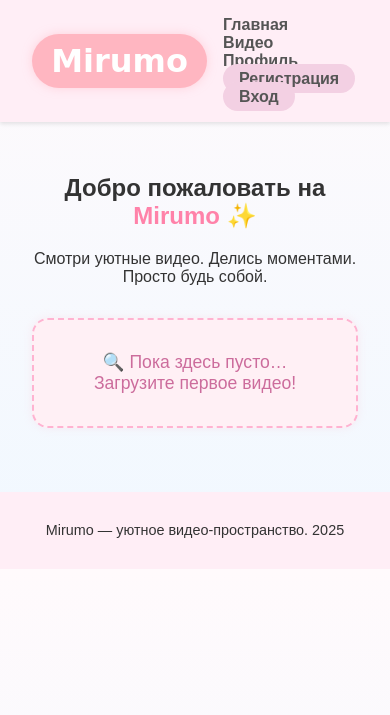
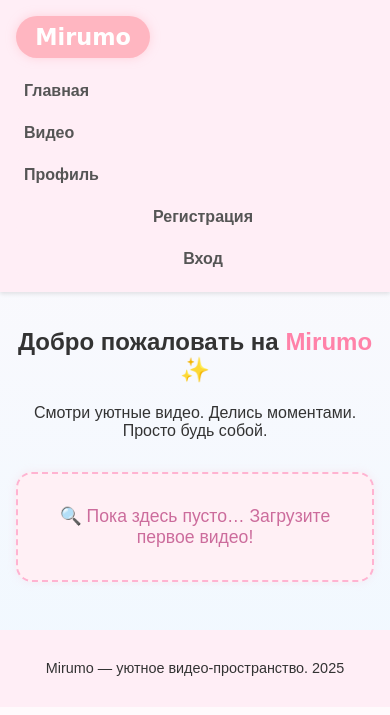
Before and after one commit to bagas1502/Mirumo, a Flask app: page / in a window 390 px wide. Shown: the top 715 px of the page. Run offline with Flask 3, Linux system fonts and the light colour scheme; data that the repository does not hold is empty; some web fonts are replaced.

Commit message:
Добавлена адаптивность для телефонов и планшетов

```diff
--- a/static/style.css
+++ b/static/style.css
@@ -209,3 +209,88 @@ body {
 .form-register button:hover {
   background: #ff5c87;
 }
+/* 📱 Адаптивность для телефонов и планшетов */
+@media (max-width: 768px) {
+  .header {
+    flex-direction: column;
+    align-items: flex-start;
+    padding: 1rem;
+  }
+
+  .logo {
+    font-size: 1.6rem;
+    margin-bottom: 1rem;
+  }
+
+  .nav {
+    display: flex;
+    flex-direction: column;
+    gap: 0.5rem;
+    width: 100%;
+  }
+
+  .nav a {
+    margin: 0;
+    padding: 0.5rem;
+    width: 100%;
+    background: #ffeef6;
+    border-radius: 0.5rem;
+  }
+
+  .main {
+    padding: 1rem;
+  }
+
+  .hero h2 {
+    font-size: 1.5rem;
+  }
+
+  .video-highlight {
+    flex-direction: column;
+    text-align: center;
+  }
+
+  .video-highlight img {
+    width: 100%;
+  }
+
+  .video-grid {
+    grid-template-columns: 1fr 1fr;
+  }
+
+  .form-register {
+    width: 100%;
+    padding: 1.5rem;
+  }
+
+  .video-card {
+    padding: 0.5rem;
+  }
+
+  .upload-btn,
+  .auth-btn {
+    width: 100%;
+    text-align: center;
+    margin-top: 0.5rem;
+  }
+}
+
+@media (max-width: 480px) {
+  .video-grid {
+    grid-template-columns: 1fr;
+  }
+
+  .form-register {
+    padding: 1rem;
+  }
+
+  .upload-btn,
+  .auth-btn {
+    font-size: 1rem;
+    padding: 0.5rem;
+  }
+
+  .logo {
+    font-size: 1.4rem;
+  }
+}
```
